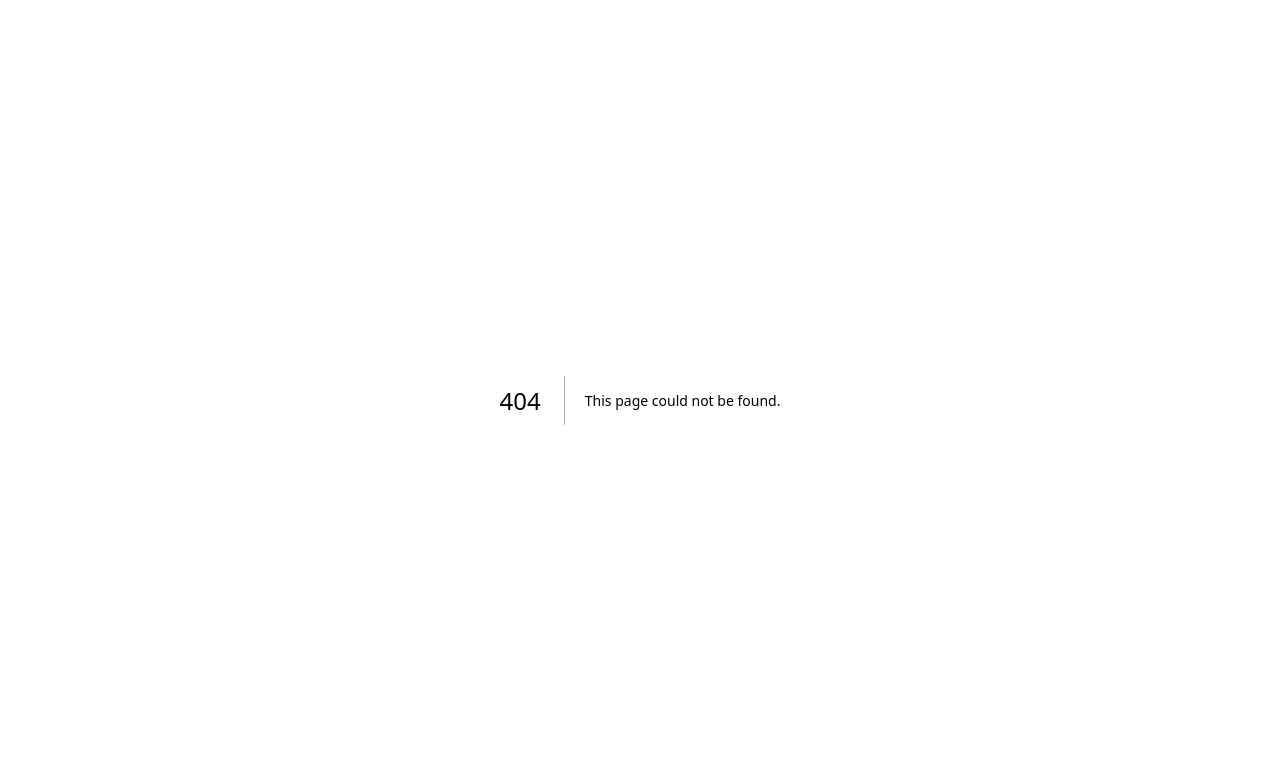
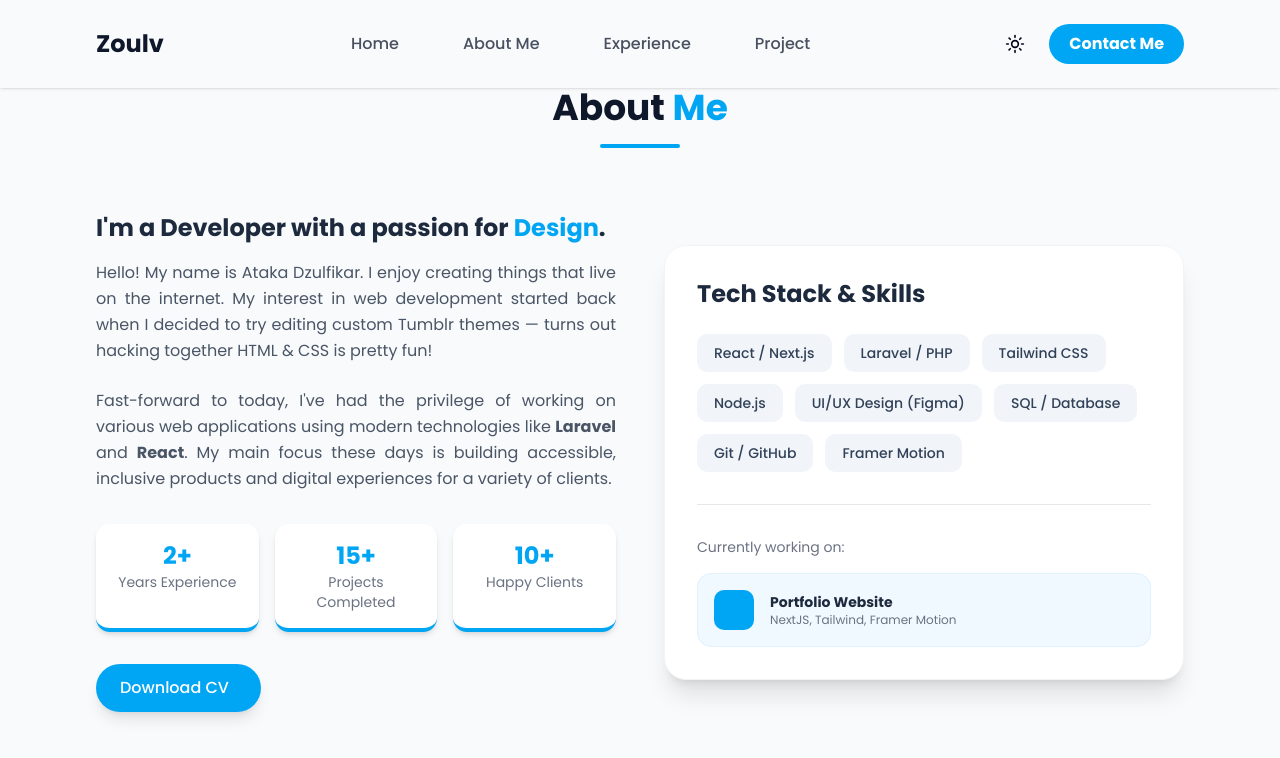
Before and after one commit to atzulf/next-portfolio, a Next.js app: page /about in a window 1280 px wide. Before the commit this address had no page. Shown: the top 758 px of the page. Built offline with nearby package versions, Linux system fonts and the light colour scheme.

Commit message:
Change a href to Link

```diff
--- /dev/null
+++ b/app/about/About.tsx
@@ -0,0 +1,152 @@
+'use client';
+
+import React from 'react';
+import { motion } from 'framer-motion';
+
+const About = () => {
+  // Data Skills (Bisa ditambah/dikurangi sesuai keahlianmu)
+  const skills = [
+    { name: "React / Next.js", level: "Advanced" },
+    { name: "Laravel / PHP", level: "Advanced" },
+    { name: "Tailwind CSS", level: "Advanced" },
+    { name: "Node.js", level: "Intermediate" },
+    { name: "UI/UX Design (Figma)", level: "Advanced" },
+    { name: "SQL / Database", level: "Intermediate" },
+    { name: "Git / GitHub", level: "Intermediate" },
+    { name: "Framer Motion", level: "Beginner" },
+  ];
+
+  // Data Statistik
+  const stats = [
+    { label: "Years Experience", value: "2+" },
+    { label: "Projects Completed", value: "15+" },
+    { label: "Happy Clients", value: "10+" },
+  ];
+
+  // Variabel Animasi (Sama dengan Dashboard agar konsisten)
+  const containerVariants = {
+    hidden: { opacity: 0 },
+    visible: {
+      opacity: 1,
+      transition: { staggerChildren: 0.2 }
+    }
+  };
+
+  const itemVariants = {
+    hidden: { opacity: 0, y: 20 },
+    visible: {
+      opacity: 1,
+      y: 0,
+      transition: { type: "spring", stiffness: 50 }
+    }
+  };
+
+  return (
+    <div id="about" className="min-h-screen flex items-center justify-center bg-slate-50 dark:bg-slate-900 transition-colors py-20">
+      <div className="container mx-auto px-4 md:px-16 lg:px-24 max-w-7xl">
+
+        {/* Header Section */}
+        <motion.div
+          initial={{ opacity: 0, y: -20 }}
+          whileInView={{ opacity: 1, y: 0 }}
+          viewport={{ once: true }}
+          transition={{ duration: 0.5 }}
+          className="text-center mb-16"
+        >
+          <h2 className="text-4xl font-bold text-slate-900 dark:text-white mb-4">
+            About <span className="text-sky-500">Me</span>
+          </h2>
+          <div className="w-20 h-1 bg-sky-500 mx-auto rounded-full"></div>
+        </motion.div>
+
+        {/* Content Grid */}
+        <div className="grid grid-cols-1 lg:grid-cols-2 gap-12 items-center">
+
+          {/* Kolom Kiri: Deskripsi & Stats */}
+          <motion.div
+            variants={containerVariants}
+            initial="hidden"
+            whileInView="visible"
+            viewport={{ once: true }}
+          >
+            <motion.h3 variants={itemVariants} className="text-2xl font-bold text-slate-800 dark:text-gray-100 mb-4">
+              I'm a Developer with a passion for <span className="text-sky-500">Design</span>.
+            </motion.h3>
+
+            <motion.p variants={itemVariants} className="text-gray-600 dark:text-gray-300 text-justify leading-relaxed mb-6">
+              Hello! My name is Ataka Dzulfikar. I enjoy creating things that live on the internet. My interest in web development started back when I decided to try editing custom Tumblr themes — turns out hacking together HTML & CSS is pretty fun!
+            </motion.p>
+
+            <motion.p variants={itemVariants} className="text-gray-600 dark:text-gray-300 text-justify leading-relaxed mb-8">
+              Fast-forward to today, I've had the privilege of working on various web applications using modern technologies like <b>Laravel</b> and <b>React</b>. My main focus these days is building accessible, inclusive products and digital experiences for a variety of clients.
+            </motion.p>
+
+            {/* Statistik Cards */}
+            <motion.div variants={itemVariants} className="grid grid-cols-3 gap-4 mb-8">
+              {stats.map((stat, index) => (
+                <div key={index} className="text-center p-4 bg-white dark:bg-slate-800 rounded-xl shadow-md border-b-4 border-sky-500 hover:-translate-y-1 transition-transform duration-300">
+                  <h4 className="text-2xl font-bold text-sky-500">{stat.value}</h4>
+                  <p className="text-sm text-gray-500 dark:text-gray-400">{stat.label}</p>
+                </div>
+              ))}
+            </motion.div>
+
+            {/* Tombol Download CV */}
+            <motion.div variants={itemVariants}>
+              <a
+                href="/cv.pdf" // Ganti dengan link CV kamu
+                download
+                className="inline-flex items-center gap-2 bg-sky-500 hover:bg-sky-600 text-white font-medium px-6 py-3 rounded-full transition-all shadow-lg hover:shadow-sky-500/30"
+              >
+                Download CV <i className="ri-download-line"></i>
+              </a>
+            </motion.div>
+          </motion.div>
+
+          {/* Kolom Kanan: Skills Tags */}
+          <motion.div
+            initial={{ opacity: 0, x: 50 }}
+            whileInView={{ opacity: 1, x: 0 }}
+            viewport={{ once: true }}
+            transition={{ duration: 0.6, delay: 0.2 }}
+            className="bg-white dark:bg-slate-800 p-8 rounded-3xl shadow-xl border border-gray-100 dark:border-slate-700"
+          >
+            <h3 className="text-2xl font-bold text-slate-800 dark:text-white mb-6">
+              Tech Stack & Skills
+            </h3>
+
+            <div className="flex flex-wrap gap-3">
+              {skills.map((skill, index) => (
+                <motion.span
+                  key={index}
+                  whileHover={{ scale: 1.05 }}
+                  className="px-4 py-2 bg-slate-100 dark:bg-slate-700 text-slate-700 dark:text-sky-400 rounded-lg text-sm font-medium border border-transparent hover:border-sky-500 hover:text-sky-500 transition-colors cursor-default"
+                >
+                  {skill.name}
+                </motion.span>
+              ))}
+            </div>
+
+            {/* Opsional: Tambahan info visual seperti koding activity atau ilustrasi */}
+            <div className="mt-8 pt-8 border-t border-gray-200 dark:border-slate-700">
+                <p className="text-sm text-gray-500 dark:text-gray-400 mb-4">Currently working on:</p>
+                <div className="flex items-center gap-4 p-4 bg-sky-50 dark:bg-slate-900/50 rounded-xl border border-sky-100 dark:border-slate-700">
+                    <div className="w-10 h-10 bg-sky-500 rounded-lg flex items-center justify-center text-white">
+                        <i className="ri-code-box-line text-xl"></i>
+                    </div>
+                    <div>
+                        <h5 className="font-bold text-slate-800 dark:text-white text-sm">Portfolio Website</h5>
+                        <p className="text-xs text-gray-500">NextJS, Tailwind, Framer Motion</p>
+                    </div>
+                </div>
+            </div>
+
+          </motion.div>
+
+        </div>
+      </div>
+    </div>
+  )
+}
+
+export default About;
--- /dev/null
+++ b/app/about/page.tsx
@@ -0,0 +1,11 @@
+import About from './About';
+import Navbar from '@/components/Navbar';
+
+export default function AboutPage() {
+    return (
+        <>
+        <Navbar />
+        <About />
+        </>
+    );
+}
--- a/components/Navbar.tsx
+++ b/components/Navbar.tsx
@@ -2,6 +2,7 @@
 import React, { useEffect, useState } from 'react'
 import { FaBars, FaTimes } from 'react-icons/fa';
 import ToggleTheme from '@/components/ToggleTheme';
+import Link from 'next/link';
 
 const Navbar = () => {
     const [click, setClick] = useState(false);
@@ -41,24 +42,24 @@ const Navbar = () => {
                     : "hidden md:flex md:gap-12 lg:gap-16 text-slate-900 dark:text-white"
                 }>
                     <li>
-                        <a href="#home" className="font-medium opacity-75 hover:opacity-100 hover:text-sky-500 transition-colors">Home</a>
+                        <Link href="/" className="font-medium opacity-75 hover:opacity-100 hover:text-sky-500 transition-colors">Home</Link>
                     </li>
                     <li>
-                        <a href="#about" className="font-medium opacity-75 hover:opacity-100 hover:text-sky-500 transition-colors">About Me</a>
+                        <Link href="/about" className="font-medium opacity-75 hover:opacity-100 hover:text-sky-500 transition-colors">About Me</Link>
                     </li>
                     <li>
-                        <a href="#project" className="font-medium opacity-75 hover:opacity-100 hover:text-sky-500 transition-colors">Project</a>
+                        <Link href="/experience" className="font-medium opacity-75 hover:opacity-100 hover:text-sky-500 transition-colors">Experience</Link>
                     </li>
                     <li>
-                        <a href="#contact" className="font-medium opacity-75 hover:opacity-100 hover:text-sky-500 transition-colors">Contact</a>
+                        <Link href="/project" className="font-medium opacity-75 hover:opacity-100 hover:text-sky-500 transition-colors">Project</Link>
                     </li>
                 </ul>
 
                 <div className="social hidden md:flex items-center gap-4">
                     <ToggleTheme />
-                    <a href="#contact" className="bg-sky-500 px-5 py-2 rounded-full text-white font-bold hover:bg-sky-600 transition-all">
+                    <Link href="/contact" className="bg-sky-500 px-5 py-2 rounded-full text-white font-bold hover:bg-sky-600 transition-all">
                         Contact Me
-                    </a>
+                    </Link>
                 </div>
             </div>
         </div>
```
